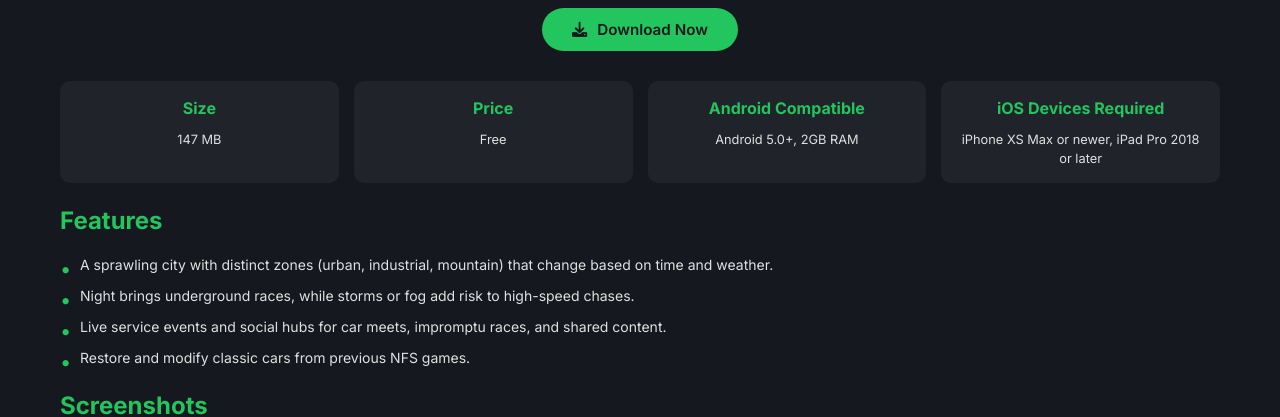
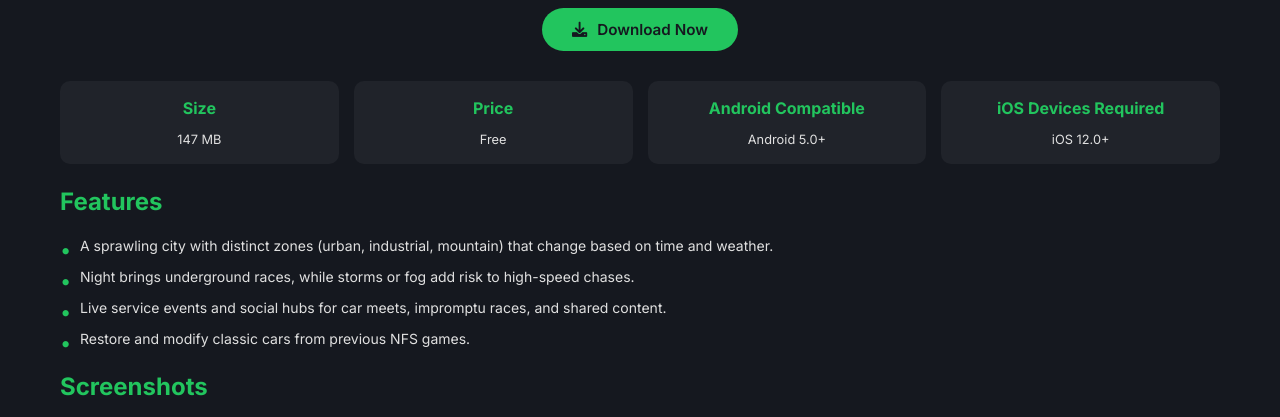
Before and after one commit to fire4mods/N-F-S, a plain HTML site: page index.html in a window 1280 px wide. Shown: the part 456-873 px from the top of the page. Drawn offline with nearby package versions, Linux system fonts and the light colour scheme; grey boxes are pictures that could not be loaded.

Commit message:
Update index.html

```diff
--- a/index.html
+++ b/index.html
@@ -3,6 +3,7 @@
 <head>
     <meta charset="UTF-8">
     <meta name="viewport" content="width=device-width, initial-scale=1.0">
+    <link rel="canonical" href="https://fire4mods.github.io/N-F-S/">
     <meta name="description" content="Download Need for Speed™ Mod on your mobile device. Get it now on Android and iOS.">
     <meta name="keywords" content="Need for Speed, modded games, mobile games, Fire Mods, download games">
     <meta property="og:title" content="Need for Speed™ MOD - FireMods">
@@ -458,11 +459,11 @@
             </div>
             <div class="spec-item">
                 <h3>Android Compatible</h3>
-                <p>Android 5.0+, 2GB RAM</p>
+                <p>Android 5.0+</p>
             </div>
             <div class="spec-item">
                 <h3>iOS Devices Required</h3>
-                <p>iPhone XS Max or newer, iPad Pro 2018 or later</p>
+                <p>iOS 12.0+</p>
             </div>
         </div>
 
```
